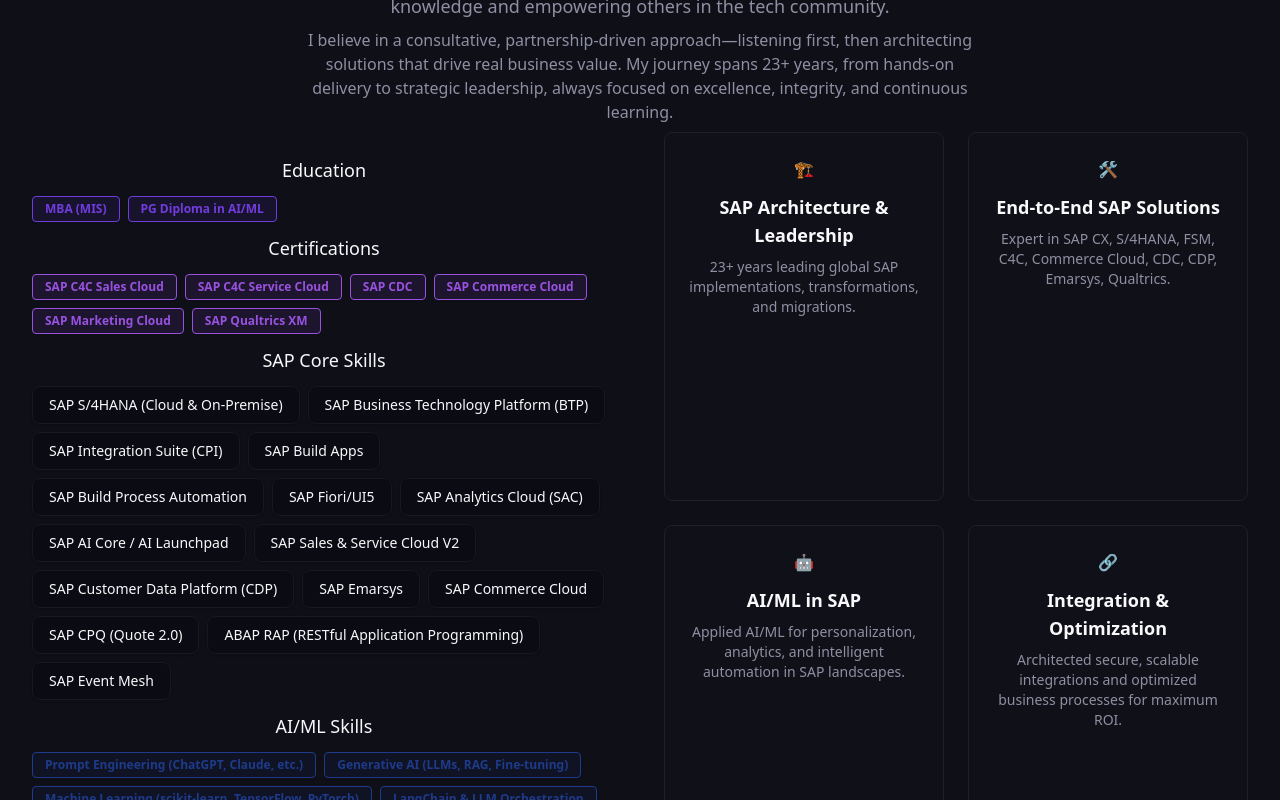
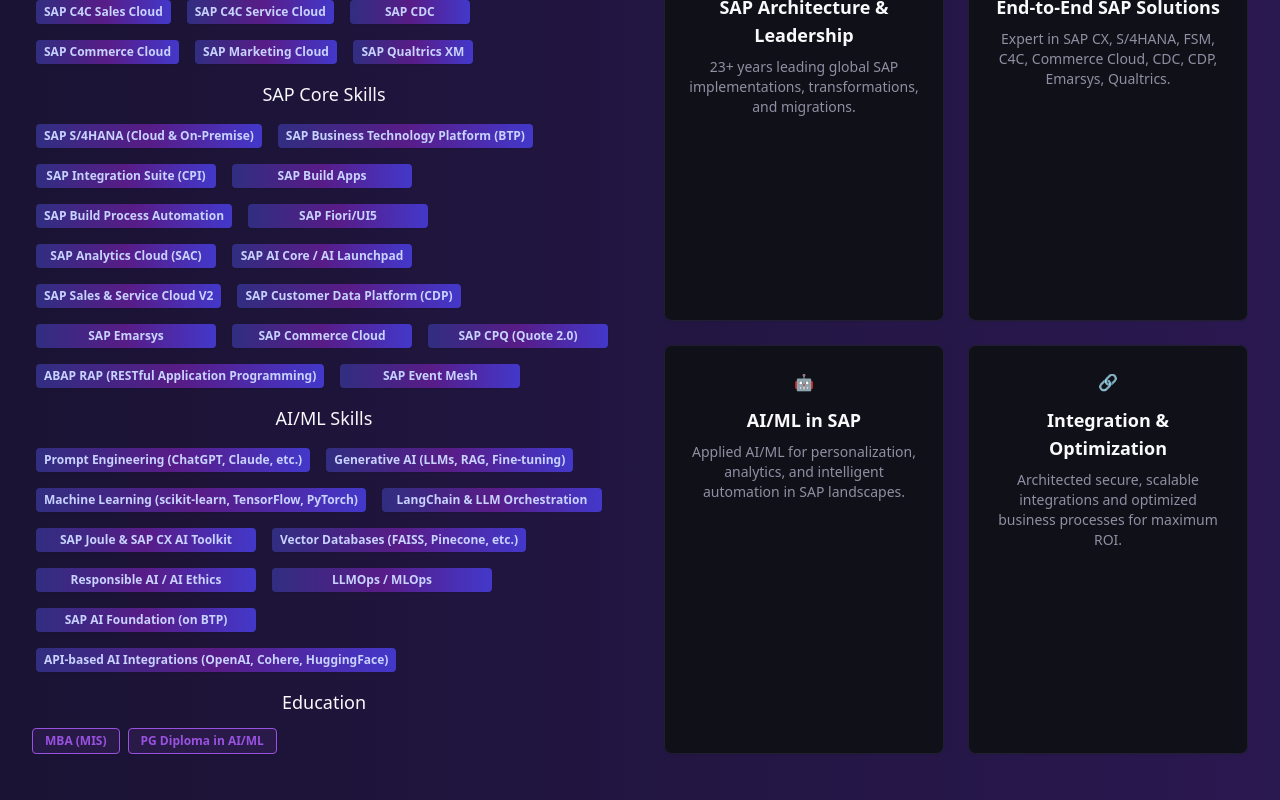
Before and after one commit to sundaragiriv/venkataSite, a React (Vite) app: page / in a window 1280 px wide. Shown: the part 1060-1860 px from the top of the page. Built offline with nearby package versions, Linux system fonts and the light colour scheme; the HTML template or start-up script is replaced by a standard one.

Commit message:
style: gradient background, compact tiles, fix AboutMe spacing

```diff
--- a/src/components/About.tsx
+++ b/src/components/About.tsx
@@ -37,31 +37,23 @@ const AboutMe = () => {
   ];
 
   return (
-    <section id="aboutMe" className="pt-8 pb-16 bg-muted/30">
+  <section id="aboutMe" className="pb-16" style={{ background: 'linear-gradient(90deg, #1a1333 0%, #2a1850 100%)' }}>
       <div className="container mx-auto px-4 sm:px-6 lg:px-8">
-        <div className="text-center mb-8">
-          <div className="flex flex-col items-center justify-center mb-2">
+        <div className="text-center mb-2">
+          <div className="flex flex-col items-center justify-center mb-0">
             <img src="/assets/profile.jpg" alt="Consultant" className="w-32 h-32 rounded-full shadow-lg mb-2" />
             <p className="text-lg text-muted-foreground max-w-2xl mx-auto">
-              Hi, I'm Sundaragiri, a passionate SAP architect and consultant based in <span className="text-primary font-semibold">North Carolina, USA</span>, dedicated to helping businesses transform and thrive. My mission is to deliver innovative, practical SAP solutions while sharing knowledge and empowering others in the tech community.
-            </p>
-            <p className="text-md text-muted-foreground max-w-2xl mx-auto mt-2">
-              I believe in a consultative, partnership-driven approach—listening first, then architecting solutions that drive real business value. My journey spans 23+ years, from hands-on delivery to strategic leadership, always focused on excellence, integrity, and continuous learning.
+              Hi, I'm Sundaragiri, a passionate SAP architect and consultant based in <span className="text-primary font-semibold">North Carolina, USA</span>, dedicated to helping businesses transform and thrive.
             </p>
           </div>
 
         <div className="grid lg:grid-cols-2 gap-12 mb-16">
           <div className="space-y-6">
             <div className="space-y-3 mt-6">
-              <h4 className="text-lg font-medium text-foreground">Education</h4>
-              <div className="flex gap-2 mt-1">
-                <div className="bg-accent/10 border border-accent rounded px-3 py-1 text-accent text-xs font-semibold shadow-sm">MBA (MIS)</div>
-                <div className="bg-accent/10 border border-accent rounded px-3 py-1 text-accent text-xs font-semibold shadow-sm">PG Diploma in AI/ML</div>
-              </div>
               <h4 className="text-lg font-medium text-foreground mt-6">Certifications</h4>
               <div className="flex flex-wrap gap-2 mt-1">
                 {['SAP C4C Sales Cloud', 'SAP C4C Service Cloud', 'SAP CDC', 'SAP Commerce Cloud', 'SAP Marketing Cloud', 'SAP Qualtrics XM'].map((cert, idx) => (
-                  <div key={idx} className="bg-primary/10 border border-primary rounded px-3 py-1 text-primary text-xs font-semibold shadow-sm">
+                  <div key={idx} className="bg-gradient-to-r from-indigo-900 via-purple-900 to-indigo-700 border-none rounded px-2 py-1 text-indigo-200 text-xs font-semibold shadow-sm m-1 min-w-[120px] text-center">
                     {cert}
                   </div>
                 ))}
@@ -85,7 +77,7 @@ const AboutMe = () => {
                   'ABAP RAP (RESTful Application Programming)',
                   'SAP Event Mesh'
                 ].map((skill, idx) => (
-                  <div key={idx} className="bg-background border border-muted rounded-lg px-4 py-2 shadow hover:shadow-lg transition-all duration-200 cursor-pointer text-sm font-medium text-foreground whitespace-nowrap hover:bg-primary/10">
+                  <div key={idx} className="bg-gradient-to-r from-indigo-900 via-purple-900 to-indigo-700 border-none rounded px-2 py-1 text-indigo-200 text-xs font-semibold shadow-sm m-1 min-w-[180px] text-center">
                     {skill}
                   </div>
                 ))}
@@ -104,10 +96,15 @@ const AboutMe = () => {
                   'SAP AI Foundation (on BTP)',
                   'API-based AI Integrations (OpenAI, Cohere, HuggingFace)'
                 ].map((ai, idx) => (
-                  <div key={idx} className="bg-blue-900/10 border border-blue-900 rounded px-3 py-1 text-blue-900 text-xs font-semibold shadow-sm">
+                  <div key={idx} className="bg-gradient-to-r from-indigo-900 via-purple-900 to-indigo-700 border-none rounded px-2 py-1 text-indigo-200 text-xs font-semibold shadow-sm m-1 min-w-[220px] text-center">
                     {ai}
                   </div>
                 ))}
+              </div>
+              <h4 className="text-lg font-medium text-foreground mt-6">Education</h4>
+              <div className="flex gap-2 mt-1">
+                <div className="bg-primary/10 border border-primary rounded px-3 py-1 text-primary text-xs font-semibold shadow-sm">MBA (MIS)</div>
+                <div className="bg-primary/10 border border-primary rounded px-3 py-1 text-primary text-xs font-semibold shadow-sm">PG Diploma in AI/ML</div>
               </div>
             </div>
           </div>
```
Also changed, not shown: 3 other files (tests, documents, lock files or other folders).
